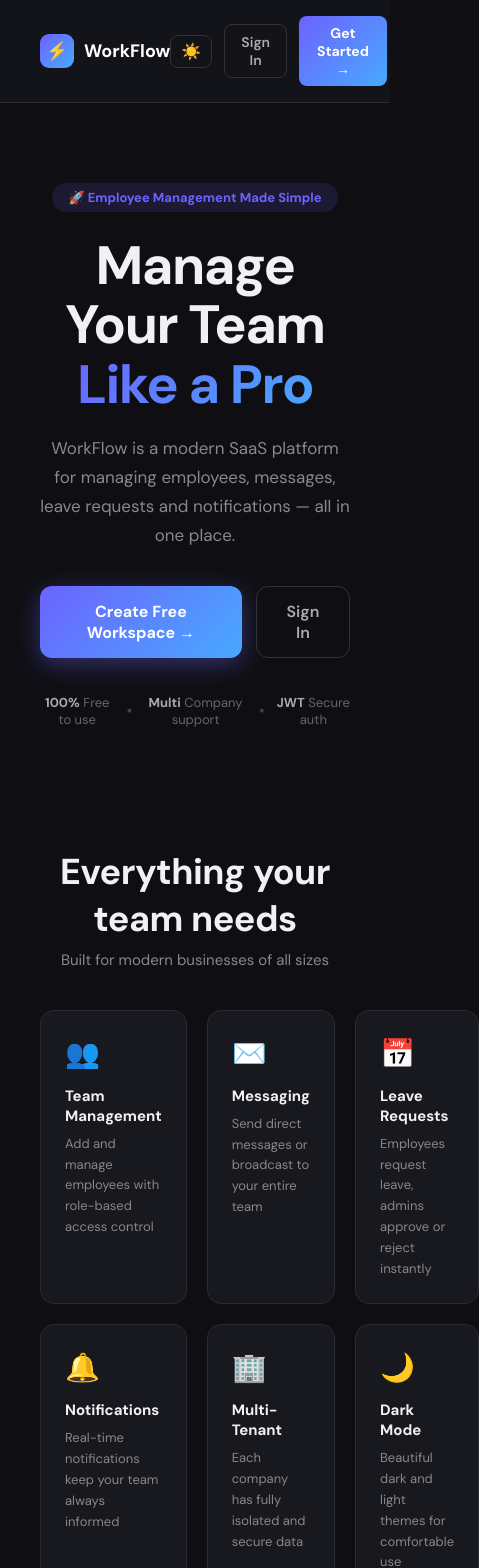
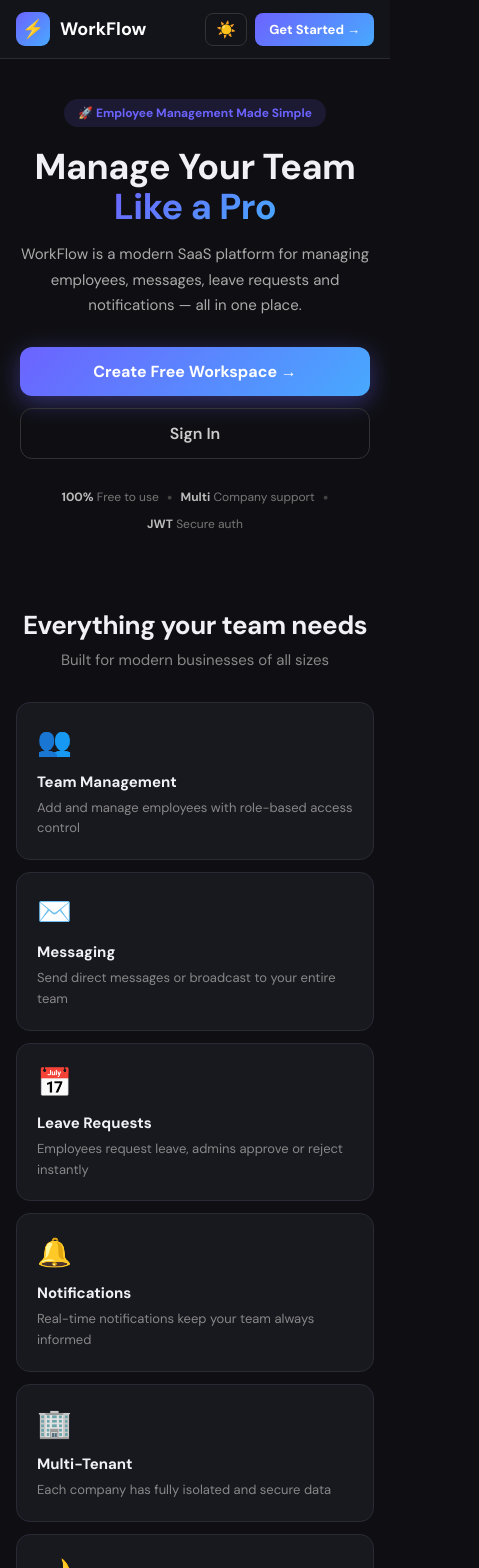
Before and after one commit to imohalfreddev/emp-mgmt, a React (Create React App) app in the folder frontend/: page / in a window 390 px wide. Shown: the top 1568 px of the page, 479 px wide, since content can reach past the window. Built offline with nearby package versions, Linux system fonts and the light colour scheme; no server answers.

Commit message:
fix: mobile responsiveness for Landing page

```diff
--- a/frontend/src/pages/Landing.js
+++ b/frontend/src/pages/Landing.js
@@ -1,9 +1,17 @@
-import React from 'react';
+import React, { useState, useEffect } from 'react';
 import { useTheme } from '../context/ThemeContext';
 
 export default function Landing({ onLogin, onSignup }) {
   const { dark, toggle } = useTheme();
-  const s = styles(dark);
+  const [isMobile, setIsMobile] = useState(window.innerWidth <= 600);
+
+  useEffect(() => {
+    const handler = () => setIsMobile(window.innerWidth <= 600);
+    window.addEventListener('resize', handler);
+    return () => window.removeEventListener('resize', handler);
+  }, []);
+
+  const s = styles(dark, isMobile);
 
   const features = [
     { icon: '👥', title: 'Team Management', desc: 'Add and manage employees with role-based access control' },
@@ -24,7 +32,9 @@ export default function Landing({ onLogin, onSignup }) {
         </div>
         <div style={s.navRight}>
           <button onClick={toggle} style={s.themeBtn}>{dark ? '☀️' : '🌙'}</button>
-          <button onClick={onLogin} style={s.navLoginBtn}>Sign In</button>
+          {!isMobile && (
+            <button onClick={onLogin} style={s.navLoginBtn}>Sign In</button>
+          )}
           <button onClick={onSignup} style={s.navSignupBtn}>Get Started →</button>
         </div>
       </nav>
@@ -91,16 +101,18 @@ export default function Landing({ onLogin, onSignup }) {
   );
 }
 
-const styles = (dark) => ({
+const styles = (dark, isMobile) => ({
   page: {
     minHeight: '100vh',
     background: dark ? '#0f0f13' : '#f8f9fc',
     fontFamily: "'DM Sans', 'Segoe UI', sans-serif",
     color: dark ? '#f0f0f5' : '#1a1a2e',
   },
+
+  // ── Navbar ──────────────────────────────────────────────
   nav: {
     display: 'flex', justifyContent: 'space-between', alignItems: 'center',
-    padding: '16px 40px',
+    padding: isMobile ? '12px 16px' : '16px 40px',   // tighter on mobile
     borderBottom: `1px solid ${dark ? '#2a2a35' : '#e8eaf2'}`,
     background: dark ? '#13131a' : '#fff',
     position: 'sticky', top: 0, zIndex: 100,
@@ -113,7 +125,7 @@ const styles = (dark) => ({
     fontSize: 18,
   },
   navLogoText: { fontSize: 18, fontWeight: 800, color: dark ? '#fff' : '#1a1a2e' },
-  navRight: { display: 'flex', alignItems: 'center', gap: 12 },
+  navRight: { display: 'flex', alignItems: 'center', gap: isMobile ? 8 : 12 },
   themeBtn: {
     background: 'none', border: `1px solid ${dark ? '#333' : '#ddd'}`,
     borderRadius: 8, padding: '6px 10px', cursor: 'pointer', fontSize: 16,
@@ -126,13 +138,19 @@ const styles = (dark) => ({
   },
   navSignupBtn: {
     background: 'linear-gradient(135deg, #6c63ff, #48a9fe)',
-    border: 'none', borderRadius: 8, padding: '8px 18px',
-    cursor: 'pointer', color: '#fff', fontSize: 14, fontWeight: 700,
+    border: 'none', borderRadius: 8,
+    padding: isMobile ? '8px 14px' : '8px 18px',
+    cursor: 'pointer', color: '#fff',
+    fontSize: isMobile ? 13 : 14,
+    fontWeight: 700,
     fontFamily: "'DM Sans', 'Segoe UI', sans-serif",
+    whiteSpace: 'nowrap',                             // prevent text wrapping
   },
+
+  // ── Hero ─────────────────────────────────────────────────
   hero: {
     textAlign: 'center',
-    padding: '80px 40px 60px',
+    padding: isMobile ? '40px 20px 36px' : '80px 40px 60px',  // less top padding on mobile
     maxWidth: 700,
     margin: '0 auto',
   },
@@ -140,14 +158,15 @@ const styles = (dark) => ({
     display: 'inline-block',
     background: dark ? '#6c63ff22' : '#6c63ff15',
     color: '#6c63ff',
-    fontSize: 13, fontWeight: 700,
-    padding: '6px 16px', borderRadius: 20,
-    marginBottom: 24,
+    fontSize: isMobile ? 12 : 13, fontWeight: 700,
+    padding: '6px 14px', borderRadius: 20,
+    marginBottom: 20,
   },
   heroTitle: {
-    fontSize: 54, fontWeight: 900,
-    lineHeight: 1.1, margin: '0 0 20px',
-    letterSpacing: '-1.5px',
+    fontSize: isMobile ? 36 : 54,                    // 36px on mobile vs 54px desktop
+    fontWeight: 900,
+    lineHeight: 1.1, margin: '0 0 16px',
+    letterSpacing: isMobile ? '-0.5px' : '-1.5px',
   },
   heroGradient: {
     background: 'linear-gradient(135deg, #6c63ff, #48a9fe)',
@@ -155,10 +174,20 @@ const styles = (dark) => ({
     WebkitTextFillColor: 'transparent',
   },
   heroSub: {
-    fontSize: 17, color: dark ? '#888' : '#666',
-    lineHeight: 1.7, margin: '0 0 36px',
+    fontSize: isMobile ? 15 : 17,
+    color: dark ? '#aaa' : '#666',                   // slightly brighter on dark
+    lineHeight: 1.7, margin: '0 0 28px',
   },
-  heroBtns: { display: 'flex', gap: 14, justifyContent: 'center', marginBottom: 36 },
+  heroBtns: {
+    display: 'flex',
+    flexDirection: 'column',                          // always stack vertically
+    gap: 12,
+    alignItems: 'stretch',                            // full width buttons
+    marginBottom: 28,
+    maxWidth: isMobile ? '100%' : 320,
+    marginLeft: 'auto',
+    marginRight: 'auto',
+  },
   heroCta: {
     padding: '14px 28px',
     background: 'linear-gradient(135deg, #6c63ff, #48a9fe)',
@@ -171,49 +200,57 @@ const styles = (dark) => ({
     padding: '14px 28px',
     background: 'none',
     border: `1.5px solid ${dark ? '#333' : '#ddd'}`,
-    color: dark ? '#aaa' : '#555',
+    color: dark ? '#ccc' : '#555',                   // brighter text on dark
     borderRadius: 12, fontSize: 16, fontWeight: 600,
     cursor: 'pointer',
     fontFamily: "'DM Sans', 'Segoe UI', sans-serif",
   },
-  heroStats: { display: 'flex', justifyContent: 'center', alignItems: 'center', gap: 12 },
-  heroStat: { fontSize: 13, color: dark ? '#666' : '#999' },
-  heroStatNum: { fontWeight: 700, color: dark ? '#aaa' : '#555' },
+  heroStats: {
+    display: 'flex', justifyContent: 'center', alignItems: 'center',
+    gap: isMobile ? 8 : 12,
+    flexWrap: 'wrap',                                 // wrap on very narrow screens
+  },
+  heroStat: { fontSize: isMobile ? 12 : 13, color: dark ? '#777' : '#999' },
+  heroStatNum: { fontWeight: 700, color: dark ? '#bbb' : '#555' },
   heroStatDot: { color: dark ? '#444' : '#ccc' },
+
+  // ── Features ─────────────────────────────────────────────
   featuresSection: {
-    padding: '60px 40px',
+    padding: isMobile ? '40px 16px' : '60px 40px',
     maxWidth: 1000,
     margin: '0 auto',
     textAlign: 'center',
   },
   featuresTitle: {
-    fontSize: 36, fontWeight: 800, margin: '0 0 8px',
+    fontSize: isMobile ? 26 : 36, fontWeight: 800, margin: '0 0 8px',
     letterSpacing: '-0.5px',
   },
-  featuresSub: { fontSize: 15, color: dark ? '#888' : '#777', margin: '0 0 40px' },
+  featuresSub: { fontSize: 15, color: dark ? '#888' : '#777', margin: '0 0 32px' },
   featuresGrid: {
     display: 'grid',
-    gridTemplateColumns: 'repeat(3, 1fr)',
-    gap: 20,
+    gridTemplateColumns: isMobile ? '1fr' : 'repeat(3, 1fr)',  // 1 col mobile, 3 desktop
+    gap: isMobile ? 12 : 20,
     textAlign: 'left',
   },
   featureCard: {
     background: dark ? '#18181f' : '#fff',
     border: `1px solid ${dark ? '#2a2a35' : '#e8eaf2'}`,
-    borderRadius: 14, padding: '24px',
+    borderRadius: 14, padding: '20px',
   },
-  featureIcon: { fontSize: 28, marginBottom: 14 },
-  featureTitle: { fontSize: 15, fontWeight: 700, marginBottom: 8, color: dark ? '#f0f0f5' : '#1a1a2e' },
+  featureIcon: { fontSize: 28, marginBottom: 12 },
+  featureTitle: { fontSize: 15, fontWeight: 700, marginBottom: 6, color: dark ? '#f0f0f5' : '#1a1a2e' },
   featureDesc: { fontSize: 13, color: dark ? '#888' : '#777', lineHeight: 1.6 },
+
+  // ── CTA ──────────────────────────────────────────────────
   ctaSection: {
     textAlign: 'center',
-    padding: '60px 40px',
+    padding: isMobile ? '40px 20px' : '60px 40px',
     background: dark ? '#18181f' : '#fff',
     borderTop: `1px solid ${dark ? '#2a2a35' : '#e8eaf2'}`,
     borderBottom: `1px solid ${dark ? '#2a2a35' : '#e8eaf2'}`,
   },
-  ctaTitle: { fontSize: 32, fontWeight: 800, margin: '0 0 8px', letterSpacing: '-0.5px' },
-  ctaSub: { fontSize: 15, color: dark ? '#888' : '#777', margin: '0 0 28px' },
+  ctaTitle: { fontSize: isMobile ? 24 : 32, fontWeight: 800, margin: '0 0 8px', letterSpacing: '-0.5px' },
+  ctaSub: { fontSize: 15, color: dark ? '#888' : '#777', margin: '0 0 24px' },
   ctaBtn: {
     padding: '14px 32px',
     background: 'linear-gradient(135deg, #6c63ff, #48a9fe)',
@@ -221,11 +258,19 @@ const styles = (dark) => ({
     fontSize: 16, fontWeight: 700, cursor: 'pointer',
     boxShadow: '0 6px 24px rgba(108,99,255,0.4)',
     fontFamily: "'DM Sans', 'Segoe UI', sans-serif",
+    width: isMobile ? '100%' : 'auto',               // full width on mobile
   },
+
+  // ── Footer ───────────────────────────────────────────────
   footer: {
-    padding: '24px 40px',
-    display: 'flex', justifyContent: 'space-between', alignItems: 'center',
+    padding: isMobile ? '20px 16px' : '24px 40px',
+    display: 'flex',
+    flexDirection: isMobile ? 'column' : 'row',      // stack on mobile
+    justifyContent: 'space-between',
+    alignItems: 'center',
+    gap: isMobile ? 6 : 0,
     color: dark ? '#555' : '#aaa', fontSize: 13,
+    textAlign: isMobile ? 'center' : 'left',
   },
   footerLogo: { display: 'flex', gap: 6, alignItems: 'center' },
   footerText: {},
```
